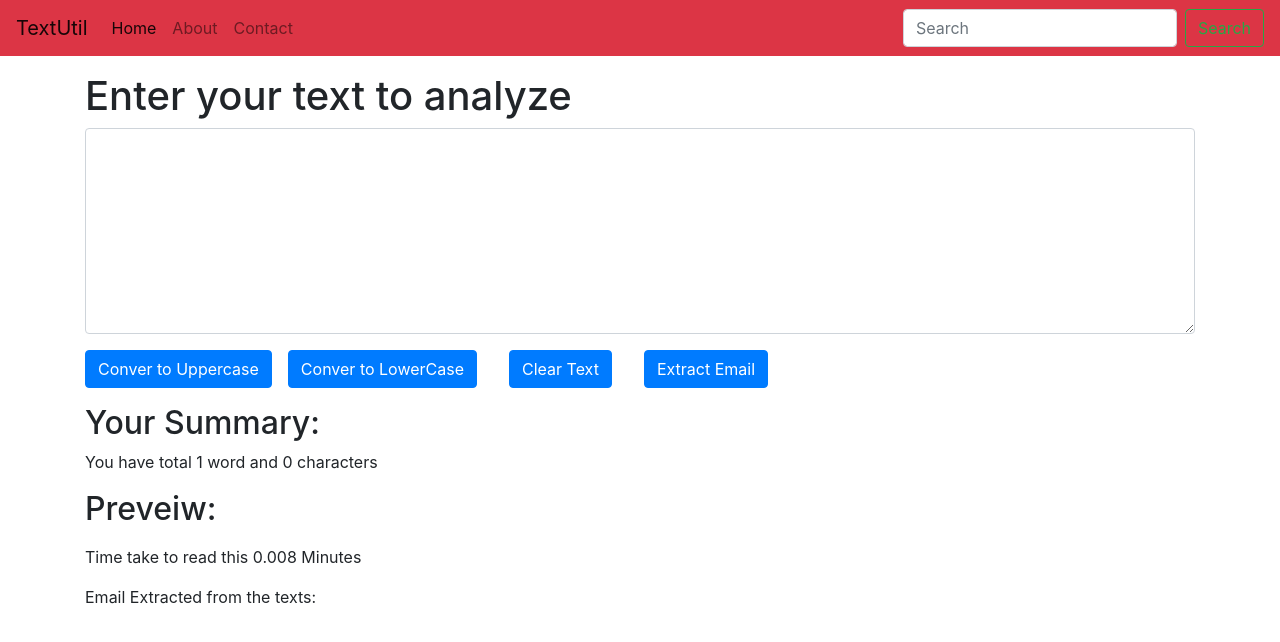
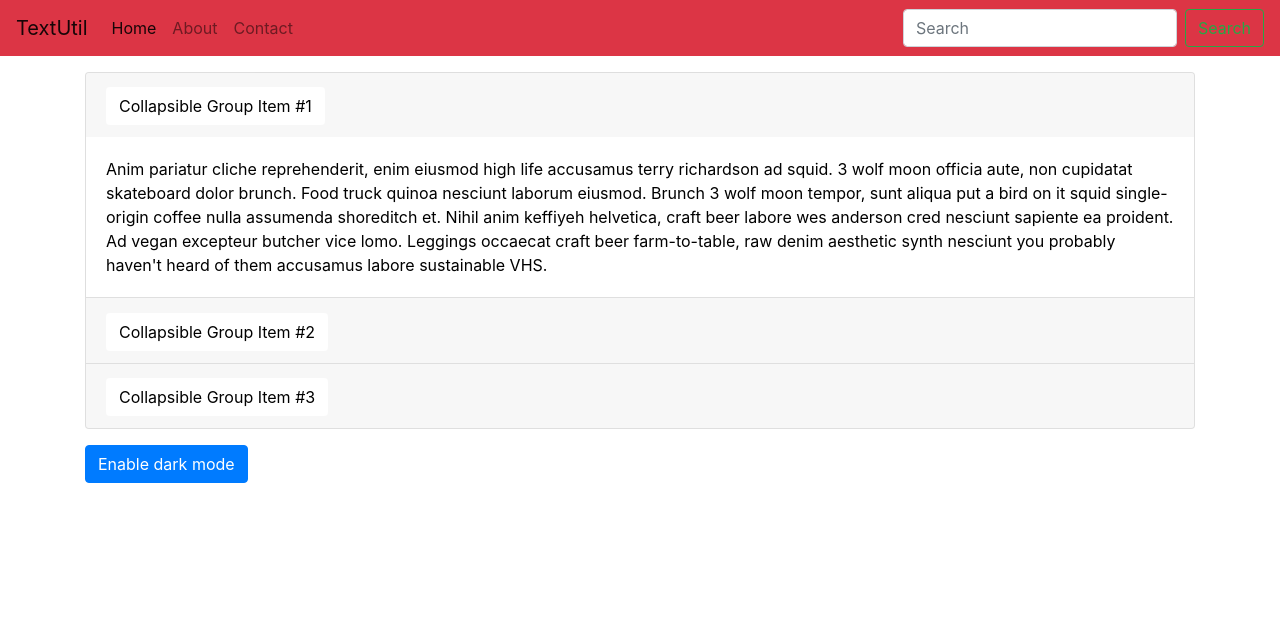
Before and after one commit to SURAJGUPTA0414/TextUtil, a React (Create React App) app: page / in a window 1280 px wide. Shown: the top 642 px of the page. Built offline with nearby package versions, Linux system fonts and the light colour scheme.

Commit message:
textutil video10 commit

```diff
--- a/src/App.js
+++ b/src/App.js
@@ -1,12 +1,14 @@
 import "./App.css";
 import Navbar from "./Component/Navbar";
-import Form from "./Component/Form";
+// import Form from "./Component/Form";
+import About from "./Component/About";
 
 function App() {
   return (
     <div>
       <Navbar TextUtil="TextUtil" Home="Home" About="About" Contact="Contact" Search="Search" />
-      <Form heading="Enter your text to analyze"/>
+      {/* <Form heading="Enter your text to analyze"/> */}
+      <About />
       </div>
   );
 }
--- /dev/null
+++ b/src/Component/About.js
@@ -0,0 +1,77 @@
+import React, { useState } from 'react'
+
+export default function About() {
+
+    const [myStyle,setMystyle] = useState(
+        {
+            color:"black",
+            backgroundColor:"white"
+        }
+    )
+    const [btn,setbtn] = useState("Enable dark mode")
+
+    const handleClick = () => {
+        setMystyle(
+            {
+                color:"white",
+                backgroundColor:"black"
+            }
+        )
+        setbtn("Enable Light mode")
+    }
+  return (
+    <>
+    <div className='container my-3' style={myStyle}>
+        <div className="accordion" id="accordionExample">
+  <div className="card" style={myStyle}>
+    <div className="card-header" id="headingOne">
+      <h2 className="mb-0">
+        <button className="btn btn-link" style={myStyle} type="button" data-toggle="collapse" data-target="#collapseOne" aria-expanded="true" aria-controls="collapseOne">
+          Collapsible Group Item #1
+        </button>
+      </h2>
+    </div>
+
+    <div id="collapseOne" className="collapse show" aria-labelledby="headingOne" data-parent="#accordionExample">
+      <div className="card-body" style={myStyle}>
+        Anim pariatur cliche reprehenderit, enim eiusmod high life accusamus terry richardson ad squid. 3 wolf moon officia aute, non cupidatat skateboard dolor brunch. Food truck quinoa nesciunt laborum eiusmod. Brunch 3 wolf moon tempor, sunt aliqua put a bird on it squid single-origin coffee nulla assumenda shoreditch et. Nihil anim keffiyeh helvetica, craft beer labore wes anderson cred nesciunt sapiente ea proident. Ad vegan excepteur butcher vice lomo. Leggings occaecat craft beer farm-to-table, raw denim aesthetic synth nesciunt you probably haven't heard of them accusamus labore sustainable VHS.
+      </div>
+    </div>
+  </div>
+  <div className="card" style={myStyle}>
+    <div className="card-header" id="headingTwo">
+      <h2 className="mb-0">
+        <button className="btn btn-link collapsed" style={myStyle} type="button" data-toggle="collapse" data-target="#collapseTwo" aria-expanded="false" aria-controls="collapseTwo">
+          Collapsible Group Item #2
+        </button>
+      </h2>
+    </div>
+    <div id="collapseTwo" className="collapse" aria-labelledby="headingTwo" data-parent="#accordionExample">
+      <div className="card-body" style={myStyle}>
+        Anim pariatur cliche reprehenderit, enim eiusmod high life accusamus terry richardson ad squid. 3 wolf moon officia aute, non cupidatat skateboard dolor brunch. Food truck quinoa nesciunt laborum eiusmod. Brunch 3 wolf moon tempor, sunt aliqua put a bird on it squid single-origin coffee nulla assumenda shoreditch et. Nihil anim keffiyeh helvetica, craft beer labore wes anderson cred nesciunt sapiente ea proident. Ad vegan excepteur butcher vice lomo. Leggings occaecat craft beer farm-to-table, raw denim aesthetic synth nesciunt you probably haven't heard of them accusamus labore sustainable VHS.
+      </div>
+    </div>
+  </div>
+  <div className="card" style={myStyle}>
+    <div className="card-header" id="headingThree">
+      <h2 className="mb-0">
+        <button className="btn btn-link collapsed" style={myStyle} type="button" data-toggle="collapse" data-target="#collapseThree" aria-expanded="false" aria-controls="collapseThree">
+          Collapsible Group Item #3
+        </button>
+      </h2>
+    </div>
+    <div id="collapseThree" className="collapse" aria-labelledby="headingThree" data-parent="#accordionExample">
+      <div className="card-body" style={myStyle}>
+        Anim pariatur cliche reprehenderit, enim eiusmod high life accusamus terry richardson ad squid. 3 wolf moon officia aute, non cupidatat skateboard dolor brunch. Food truck quinoa nesciunt laborum eiusmod. Brunch 3 wolf moon tempor, sunt aliqua put a bird on it squid single-origin coffee nulla assumenda shoreditch et. Nihil anim keffiyeh helvetica, craft beer labore wes anderson cred nesciunt sapiente ea proident. Ad vegan excepteur butcher vice lomo. Leggings occaecat craft beer farm-to-table, raw denim aesthetic synth nesciunt you probably haven't heard of them accusamus labore sustainable VHS.
+      </div>
+    </div>
+  </div>
+</div>
+
+    </div>
+    <div className="container my-3">
+    <button className="btn btn-primary" onClick={handleClick}>{btn}</button>
+</div>
+</>
+  )
+}
```
